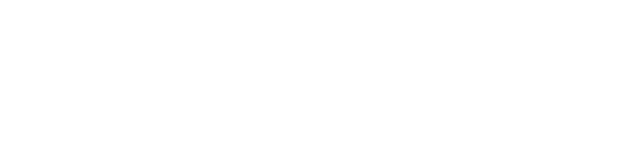
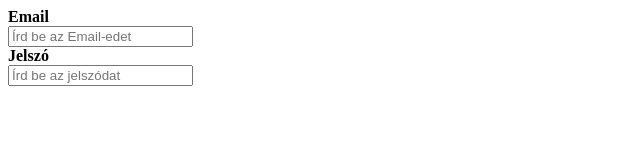
Before and after one commit to SPeter593/webteszt, a plain HTML site: page index.html in a window 1280 px wide. Shown: the whole page, without its empty margins (0-640 px from the left). Drawn offline with Linux system fonts and the light colour scheme.

Commit message:
űrlap előkészítése

```diff
--- a/index.html
+++ b/index.html
@@ -1,12 +1,19 @@
 <!DOCTYPE html>
-<html lang="en">
+<html lang="hu">
 <head>
     <meta charset="UTF-8">
     <meta http-equiv="X-UA-Compatible" content="IE=edge">
     <meta name="viewport" content="width=device-width, initial-scale=1.0">
-    <title>Document</title>
+    <title>Webteszt</title>
 </head>
 <body>
+    <from>
+        <label for="email"><b>Email</b></label><br>
+        <input type="text" placeholder="Írd be az Email-edet" name="email" id="email"><br>
+        <label for="psw"><b>Jelszó</b></label><br>
+        <input type="password" placeholder="Írd be az jelszódat" name="psw" id="psw">
 
+
+    </from>
 </body>
 </html>
```
